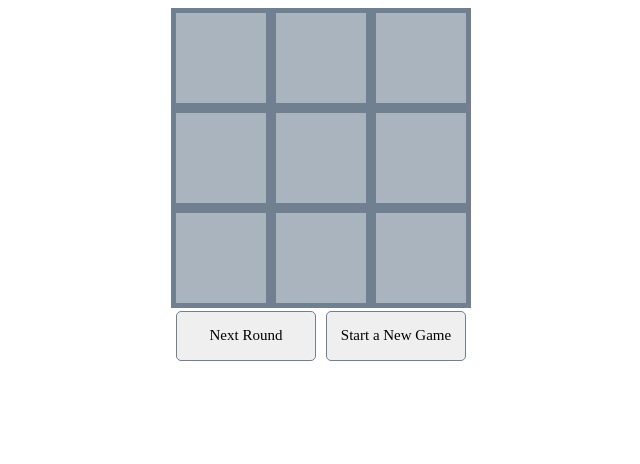
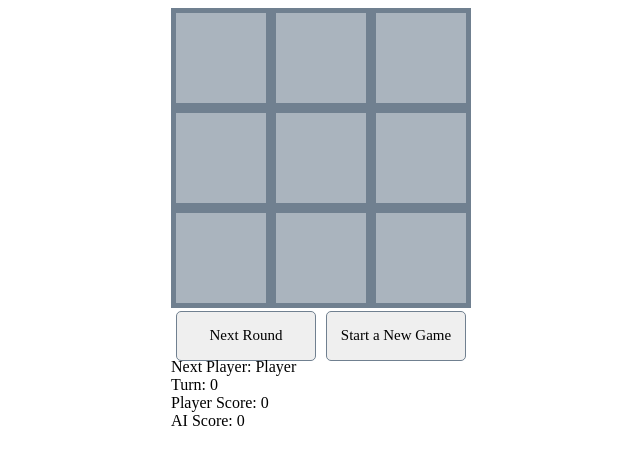
Before and after one commit to depwine/tic-tac-toe, a plain HTML site: page index.html in a window 1280 px wide. Shown: the whole page, without its empty margins (319-959 px from the left). Drawn offline with Linux system fonts and the light colour scheme.

Commit message:
re-linked js file, works

```diff
--- a/index.html
+++ b/index.html
@@ -34,6 +34,6 @@
 
 </body>
 
-<script src="javascript.js"></script>
+<script src="js.js"></script>
 
 </html>
```
